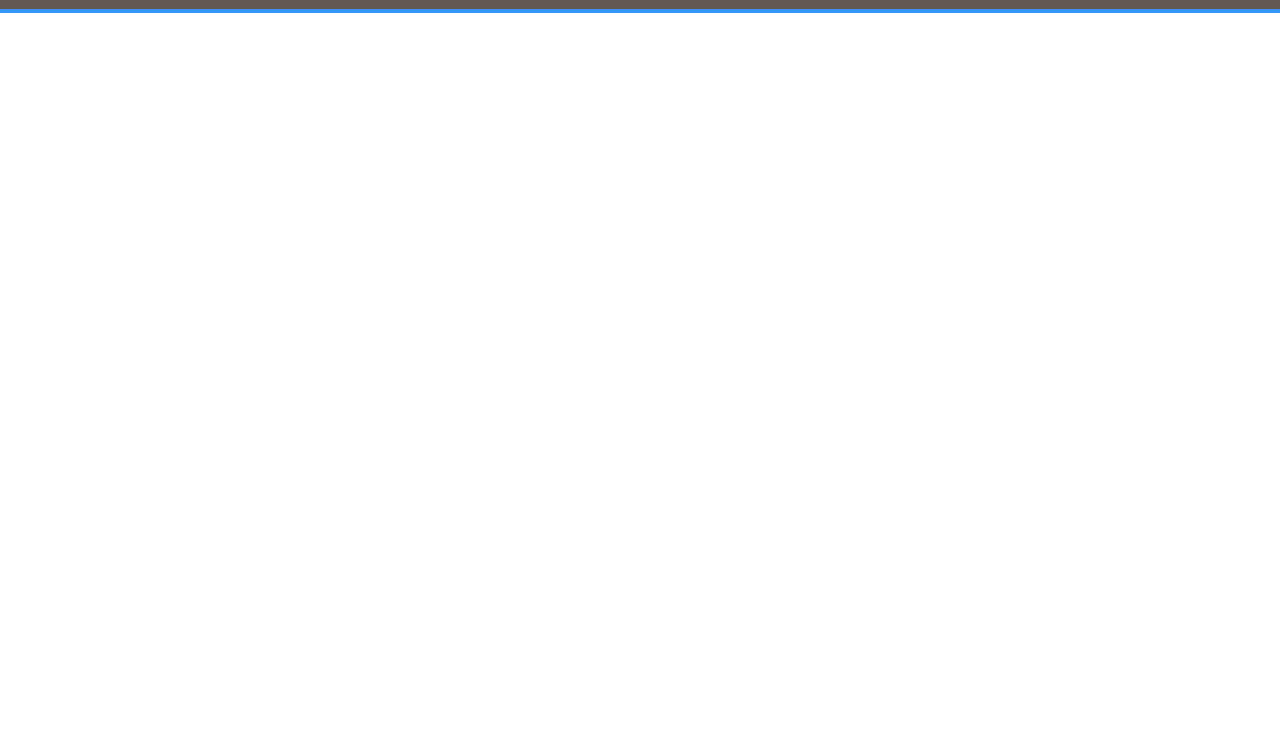
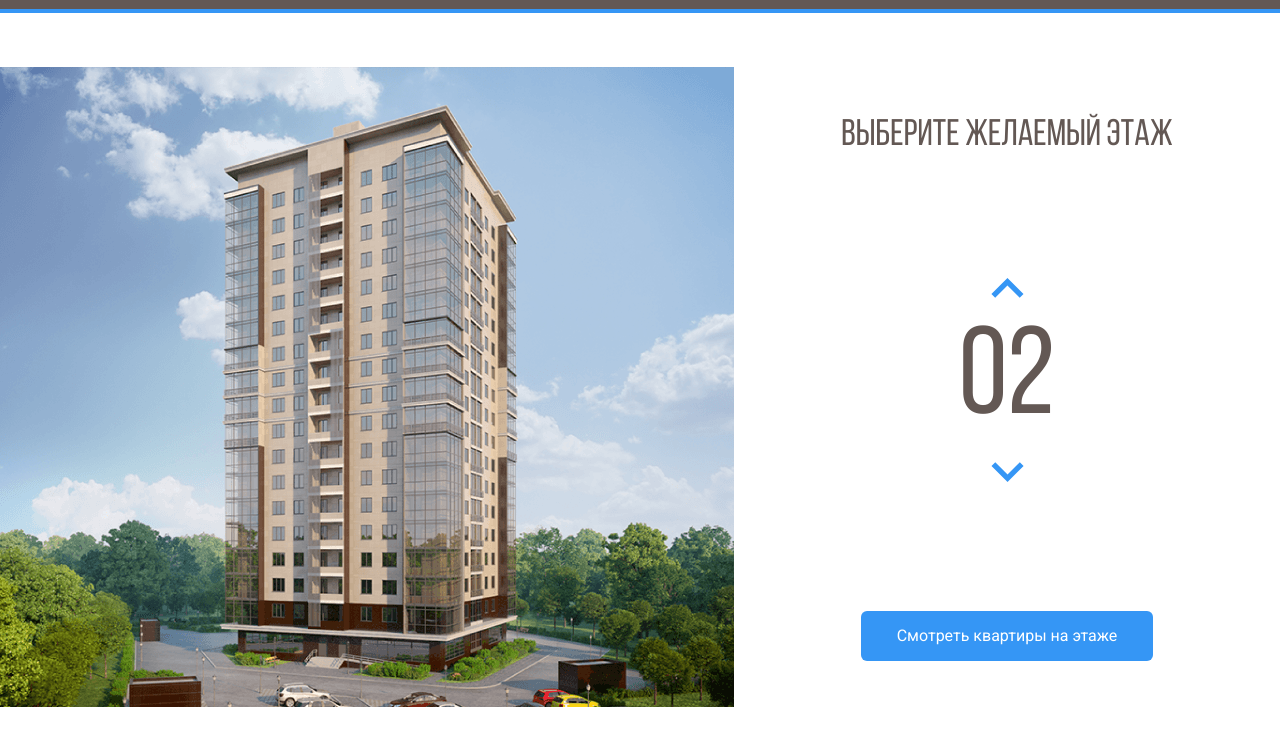
Before and after one commit to run-konst/melody, a plain HTML site: page index.html in a window 1280 px wide. Shown: the part 56-800 px from the top of the page. Drawn offline with Linux system fonts and the light colour scheme.

Commit message:
day 2: main section

```diff
--- a/css/style.css
+++ b/css/style.css
@@ -1,3 +1,15 @@
+@font-face {
+    font-family: 'Bebas Neue Regular';
+    src:
+        local("Bebas Neue Regular"),
+        local("BebasNeueRegular"),
+        url('../fonts/BebasNeueRegular.woff2') format('woff2'),
+        url('../fonts/BebasNeueRegular.woff') format('woff');
+    font-weight: normal;
+    font-style: normal;
+    font-display: swap;
+}
+
 * {
     box-sizing: border-box;
 }
@@ -8,6 +20,11 @@ body {
     line-height: 18.75px;
 }
 
+.container {
+    margin: 0 auto;
+    max-width: 1280px;
+}
+
 .header {
     background-color: #635854;
     padding: 12px 0;
@@ -15,8 +32,6 @@ body {
 }
 
 .navbar {
-    margin: 0 auto;
-    max-width: 1280px;
     display: flex;
     justify-content: space-between;
     align-items: center;
@@ -58,3 +73,73 @@ body {
     font-size: 17px;
     line-height: 20px;
 }
+
+/* MAIN */
+
+.main {
+    padding-top: 54px;
+    display: flex;
+}
+
+.home-img path {
+    opacity: 0;
+}
+
+.home-img path:hover {
+    opacity: 1;
+    cursor: pointer;
+}
+
+.main-info {
+    flex-grow: 1;
+    text-align: center;
+    display: flex;
+    flex-direction: column;
+    align-items: center;
+    justify-content: space-between;
+    padding: 50px 0;
+}
+
+.counter-group {
+    display: flex;
+    flex-direction: column;
+    align-items: center;
+}
+
+.counter-button {
+    background-color: #fff;
+    border: none;
+    padding: 0;
+    cursor: pointer;
+}
+
+.arrow-down {
+    transform: rotate(180deg);
+}
+
+.main-title {
+    margin: 0;
+    font-family: "Bebas Neue Regular", sans-serif;
+    font-weight: normal;
+    font-size: 37px;
+    line-height: 37px;
+    color: #635854;
+}
+
+.counter {
+    font-family: "Bebas Neue Regular", sans-serif;
+    font-weight: normal;
+    font-size: 124px;
+    line-height: 90px;
+    margin: 35px 0;
+    color: #635854;
+}
+
+.button-primary {
+    padding: 16px 36px;
+    color: white;
+    background: #3596F5;
+    border-radius: 6px;
+    border: none;
+    cursor: pointer;
+}
--- a/index.html
+++ b/index.html
@@ -13,7 +13,7 @@
 </head>
 <body>
     <header class="header">
-        <div class="navbar">
+        <div class="navbar container">
             <a href="./index.html" class="logo-link">
                 <img src="img/logo.svg" alt="ЖК Мелодия" class="logo">
             </a>
@@ -32,5 +32,48 @@
         </div>
         <!-- /.navbar -->
     </header>
+    <main class="main container">
+        <div class="main-img">
+            <svg class="home-img" width="734" height="640" viewBox="0 0 734 640" fill="none" xmlns="http://www.w3.org/2000/svg" xmlns:xlink="http://www.w3.org/1999/xlink">
+                <rect width="734" height="640" fill="url(#pattern0)"/>
+                <defs>
+                    <pattern id="pattern0" patternContentUnits="objectBoundingBox" width="1" height="1">
+                        <use xlink:href="#image0" transform="translate(-0.00408719) scale(0.0013624 0.0015625)"/>
+                    </pattern>
+                    <image id="image0" width="740" height="640" xlink:href="img/home.png"/>
+                </defs>
+                <path d="M222 527L442.8 535L512 521.3V543L443.5 562.7L222 551.7V527Z" fill="#3595F6" fill-opacity="0.75"/>
+                <path d="M223 526V501L443.3 504.3L513 501V521L443.7 534L223 526Z" fill="#3595F6" fill-opacity="0.75"/>
+                <path d="M223 500V475H444H513V498L445 505L223 500Z" fill="#3595F6" fill-opacity="0.75"/>
+                <path d="M223 476V451L444.3 447.3L512 454V476H444" fill="#3595F6" fill-opacity="0.75"/>
+                <path d="M223 450V424L444.5 420.7L513 431.7V453L444 446.3L223 450Z" fill="#3595F6" fill-opacity="0.75"/>
+                <path d="M222 423V399.3L443 387L514 410V431.3L443 419L222 423Z" fill="#3595F6" fill-opacity="0.75"/>
+                <path d="M222 401V376L444.2 359.7L514 388.3V409L443.7 387.3L222 401Z" fill="#3595F6" fill-opacity="0.75"/>
+                <path d="M222 376V351L444.5 330.7L514 367.3V388L442 359.3L222 376Z" fill="#3595F6" fill-opacity="0.75"/>
+                <path d="M222 350V326L445 301.3L514 345.3V367L444.7 329L222 350Z" fill="#3595F6" fill-opacity="0.75"/>
+                <path d="M222 325V301L444.5 272.3L514 323.3V344L443.7 301.7L222 325Z" fill="#3595F6" fill-opacity="0.75"/>
+                <path d="M221 301V277L443.3 244L514 303.3V323L444 272.3L221 301Z" fill="#3595F6" fill-opacity="0.75"/>
+                <path d="M222 276V252L443.2 217L513 281V302L444.3 243.7L222 276Z" fill="#3595F6" fill-opacity="0.75"/>
+                <path d="M222 252V227L444.3 189L513 259.3V280L444 216L222 252Z" fill="#3595F6" fill-opacity="0.75"/>
+                <path d="M222 226V201L442.8 157.3L513 236.3V259L444 185.7L222 226Z" fill="#3595F6" fill-opacity="0.75"/>
+                <path d="M223 202V177L443 129L513 214V237L442.3 157.7L223 202Z" fill="#3595F6" fill-opacity="0.75"/>
+                <path d="M222 177V152L441.8 100L513 192.3V215L443.3 128.7L222 177Z" fill="#3595F6" fill-opacity="0.75"/>
+                <path d="M222 152V126L444 69.3L513 171V192L443.7 100.3L222 152Z" fill="#3595F6" fill-opacity="0.75"/>
+            </svg>
+        </div>
+        <div class="main-info">
+            <h2 class="main-title">Выберите желаемый этаж</h2>
+            <div class="counter-group">
+                <button class="counter-button counter-up">
+                    <img src="img/arrow-up.svg" alt="arrow-up" class="counter-arrow">
+                </button>
+                <span class="counter">02</span>
+                <button class="counter-button counter-down">
+                    <img src="img/arrow-up.svg" alt="arrow-up" class="counter-arrow arrow-down">
+                </button>
+            </div>
+            <button class="button button-primary">Смотреть квартиры на этаже</button>
+        </div>
+    </main>
 </body>
 </html>
```
Also changed, not shown: fonts/BebasNeueRegular.woff (added), fonts/BebasNeueRegular.woff2 (added), img/arrow-up.svg (added), img/home.png (added).
